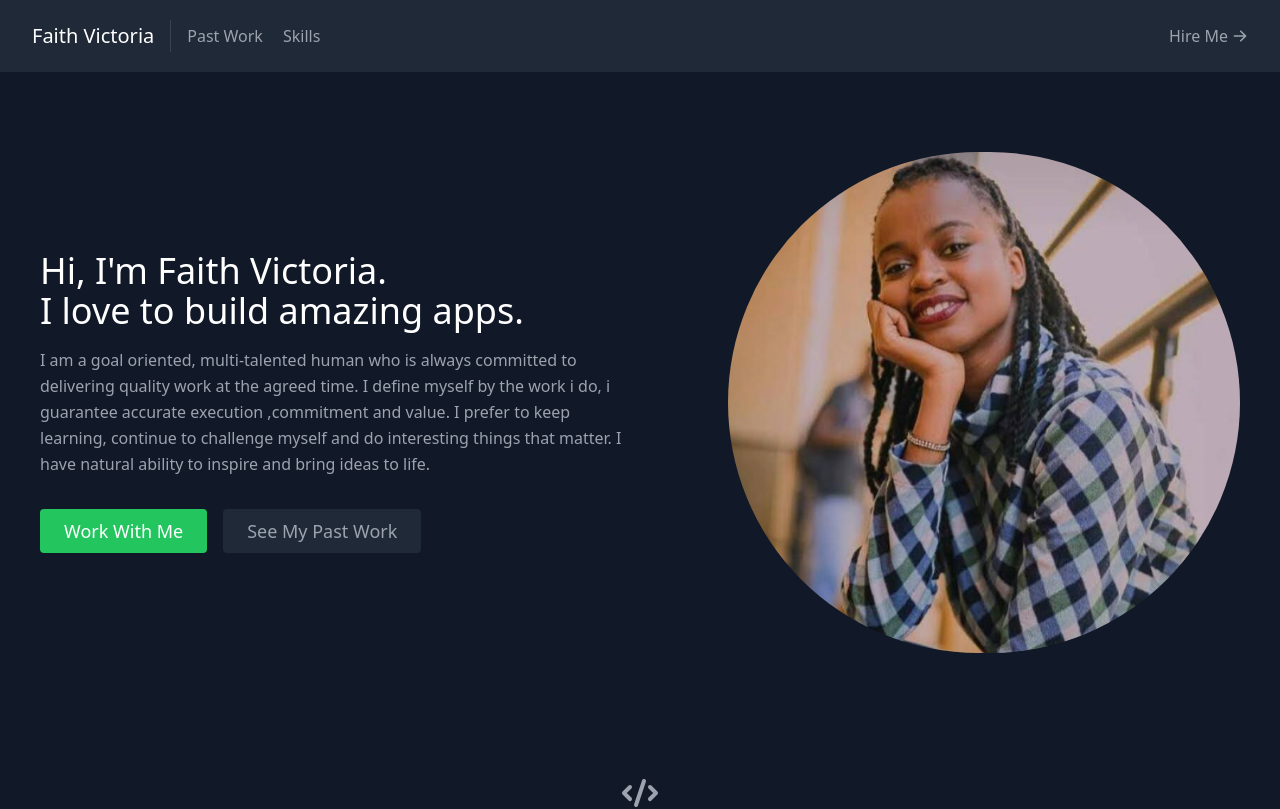
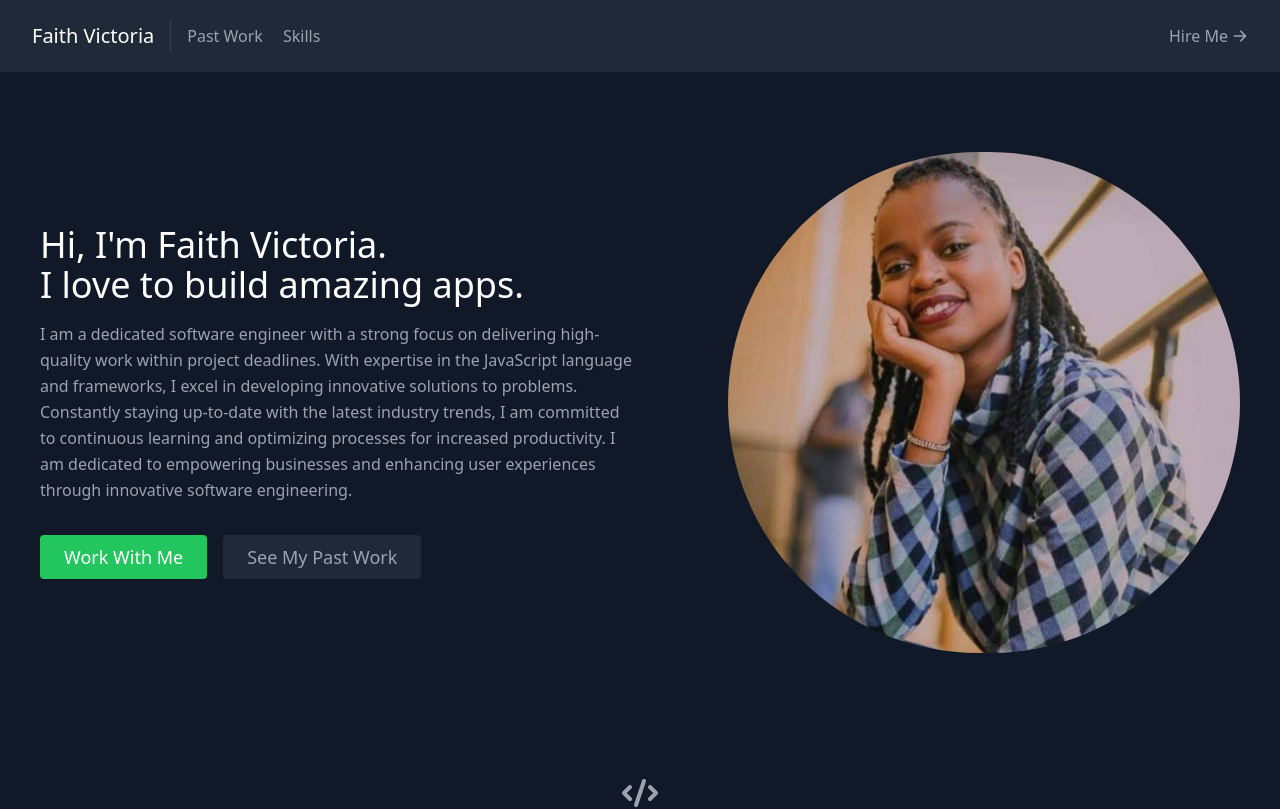
Before and after one commit to Faith-Victoria/faith-portfolio-tailwind, a React (Create React App) app: page / in a window 1280 px wide. Shown: the top 809 px of the page. Built offline with nearby package versions, Linux system fonts and the light colour scheme.

Commit message:
Update About.js
changed description on the about page

```diff
--- a/src/components/About.js
+++ b/src/components/About.js
@@ -12,11 +12,13 @@ export default function About() {
             apps.
           </h1>
           <p className="mb-8 leading-relaxed">
-            I am  a goal oriented, multi-talented human who is always committed
-            to delivering quality work at the agreed time. I define myself by the
-            work i do, i guarantee accurate execution ,commitment and value. I prefer
-            to keep learning, continue to challenge myself and do interesting things
-            that matter. I have natural ability to inspire and bring ideas to life.
+            I am a dedicated software engineer with a strong focus on delivering high-quality
+              work within project deadlines. With expertise in the JavaScript
+              language and frameworks, I excel in developing innovative solutions to problems.
+                Constantly staying up-to-date with the latest industry trends, I am committed to continuous
+                learning and optimizing processes
+                for increased productivity. I am dedicated to empowering businesses
+              and enhancing user experiences through innovative software engineering.
           </p>
           <div className="flex justify-center">
             <a
```
